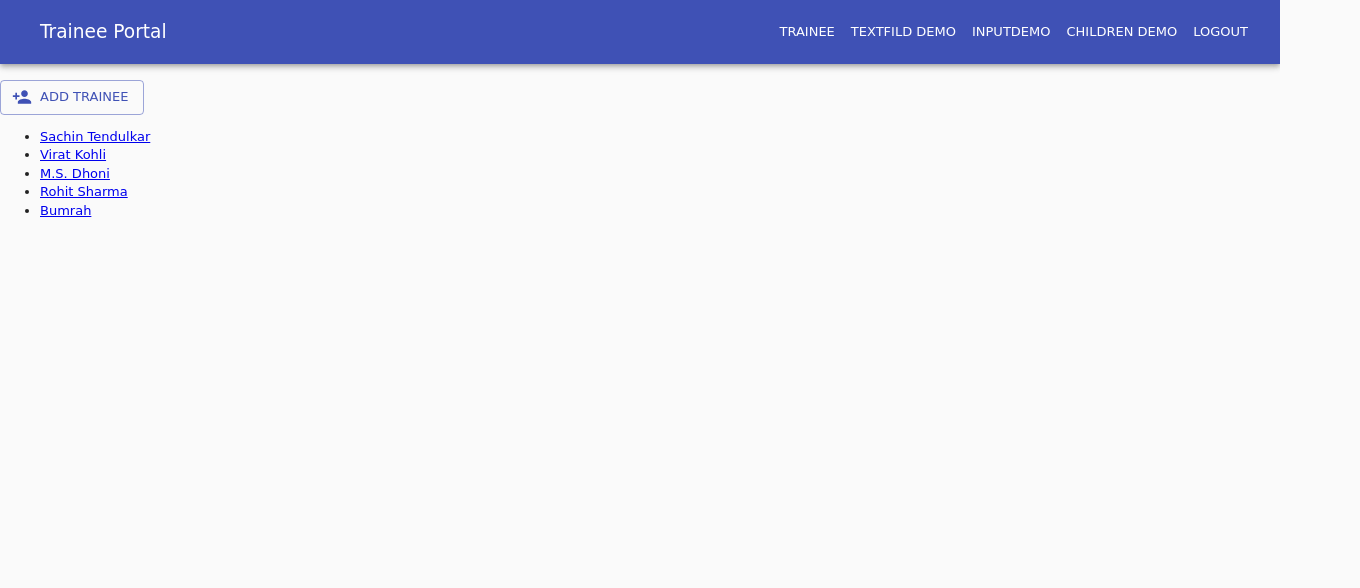
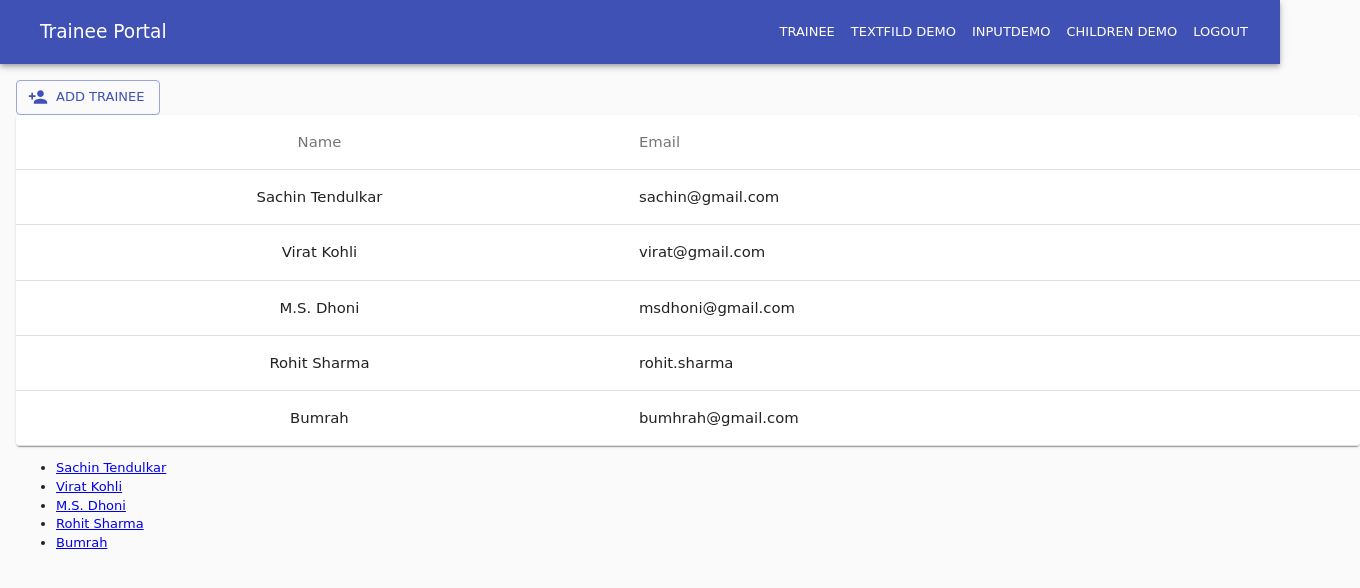
Before and after one commit to Aviral-swa/javascript-client, a React (Create React App) app: page /add-trainee in a window 1280 px wide. Shown: the top 588 px of the page, 1360 px wide, since content can reach past the window. Built offline with nearby package versions, Linux system fonts and the light colour scheme.

Commit message:
feat: create table component(#41046)

```diff
--- a/src/components/TextField/TextField.jsx
+++ b/src/components/TextField/TextField.jsx
@@ -40,14 +40,16 @@ TextField.propTypes = {
   disabled: bool,
   pattern: string,
   error: string,
-  onChange: func.isRequired,
-  onBlur: func.isRequired,
+  onChange: func,
+  onBlur: func,
 };
 
 TextField.defaultProps = {
   error: '',
   disabled: false,
   pattern: '.+',
+  onChange: null,
+  onBlur: null,
 };
 
 export default TextField;
--- a/src/pages/Trainee/TraineeList.jsx
+++ b/src/pages/Trainee/TraineeList.jsx
@@ -2,7 +2,7 @@ import React, { useState } from 'react';
 import Button from '@material-ui/core/Button';
 import PersonAddIcon from '@material-ui/icons/PersonAdd';
 import { Link } from 'react-router-dom';
-import { AddDialog } from './components';
+import { AddDialog, Table } from './components';
 import trainee from './data/trainee';
 
 const TraineeList = () => {
@@ -30,6 +30,20 @@ const TraineeList = () => {
       >
         Add Trainee
       </Button>
+      <Table
+        id="id"
+        data={trainee}
+        columns={[{
+          field: 'name',
+          label: 'Name',
+          align: 'center',
+        },
+        {
+          field: 'email',
+          label: 'Email',
+        },
+        ]}
+      />
       <ul>
         {
           trainee.map((obj) => (
--- /dev/null
+++ b/src/pages/Trainee/components/Table/Table.jsx
@@ -0,0 +1,55 @@
+import React from 'react';
+import {
+  makeStyles, Table, TableBody, TableCell, TableContainer, TableHead, TableRow, Paper, Typography,
+} from '@material-ui/core';
+import { string, arrayOf, object } from 'prop-types';
+
+const useStyles = makeStyles((theme) => ({
+  table: {
+    width: theme.spacing(168),
+  },
+}));
+
+const table = (props) => {
+  const classes = useStyles();
+  const { id, columns, data } = props;
+
+  return (
+    <TableContainer component={Paper} className={classes.table}>
+      <Table>
+        <TableHead>
+          <TableRow>
+            {columns.map((obj) => (
+              <TableCell key={obj.label} align={obj.align}>
+                <Typography color="textSecondary">
+                  {obj.label}
+                </Typography>
+              </TableCell>
+            ))}
+          </TableRow>
+        </TableHead>
+        <TableBody>
+          {data.map((trainee) => (
+            <TableRow key={trainee[id]}>
+              { columns.map((obj) => (
+                <TableCell key={`${trainee[id]}${obj.field}`} align={obj.align}>
+                  <Typography>
+                    {trainee[obj.field]}
+                  </Typography>
+                </TableCell>
+              ))}
+            </TableRow>
+          ))}
+        </TableBody>
+      </Table>
+    </TableContainer>
+  );
+};
+
+table.propTypes = {
+  id: string.isRequired,
+  columns: arrayOf(object).isRequired,
+  data: arrayOf(object).isRequired,
+};
+
+export default table;
--- /dev/null
+++ b/src/pages/Trainee/components/Table/index.js
@@ -0,0 +1 @@
+export { default as Table } from './Table';
--- a/src/pages/Trainee/components/index.js
+++ b/src/pages/Trainee/components/index.js
@@ -1 +1,2 @@
 export { AddDialog } from './AddDialog';
+export { Table } from './Table';
--- a/src/routes/PrivateRoute.jsx
+++ b/src/routes/PrivateRoute.jsx
@@ -2,15 +2,25 @@ import React from 'react';
 import {
   BrowserRouter as Router, Route, Switch, Redirect,
 } from 'react-router-dom';
+import { makeStyles } from '@material-ui/core';
 import {
   TextFieldDemo, InputDemo, ChildrenDemo, Trainee, NoMatch,
 } from '../pages';
 import { PrivateLayout } from '../layouts';
 
-const PrivateRoute = () => (
+const useStyles = makeStyles((theme) => ({
+  root: {
+    margin: theme.spacing(2),
+  },
+}));
+
+const PrivateRoute = () => {
+  const classes = useStyles();
+  return (
     <Router>
       <div>
         <PrivateLayout />
+        <div className={classes.root}>
           <Switch>
             <Route
               exact
@@ -25,7 +35,9 @@ const PrivateRoute = () => (
             <Route default component={NoMatch} />
           </Switch>
         </div>
+      </div>
     </Router>
   );
+};
 
 export default PrivateRoute;
```
Lines whose indentation alone changed are shown as unchanged.
